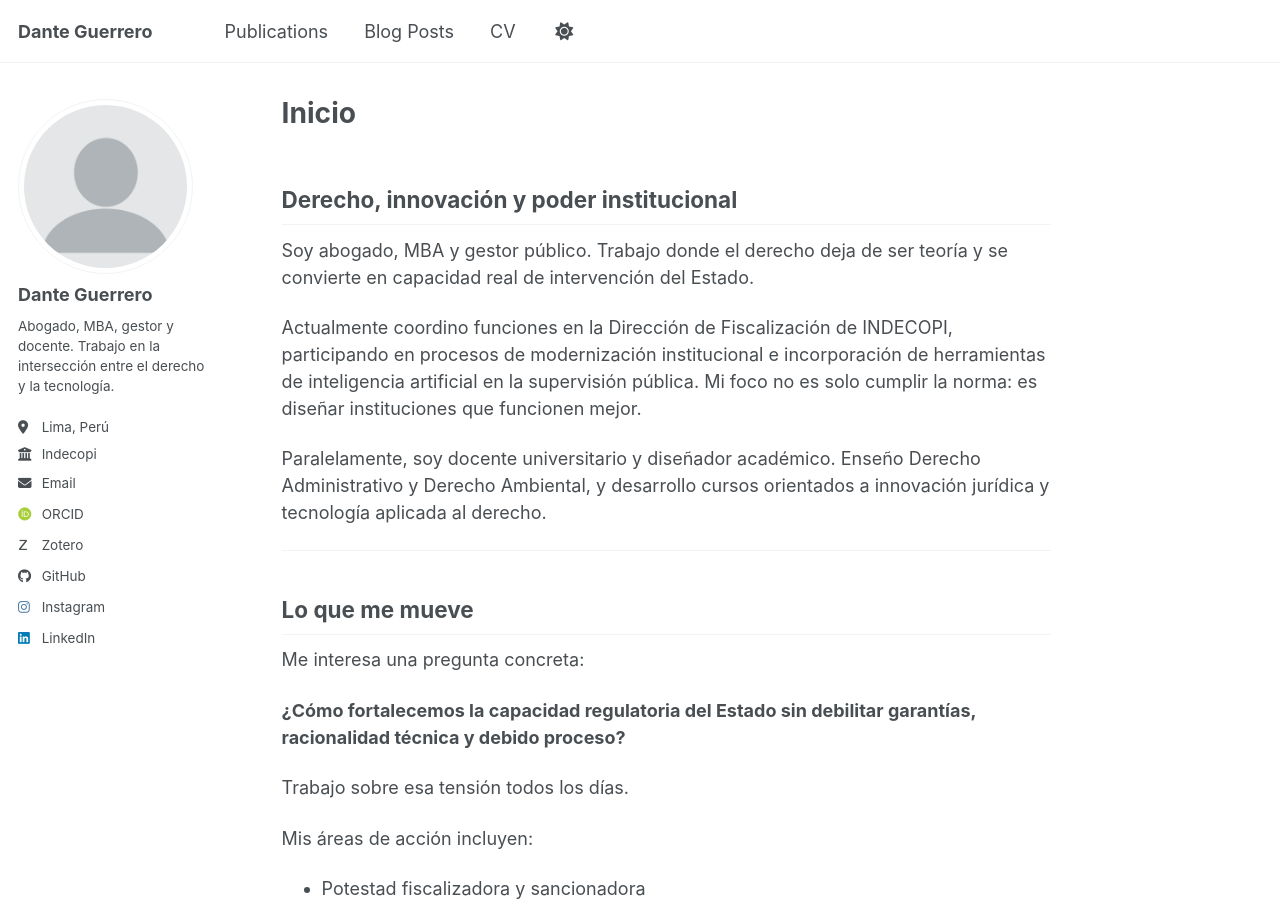
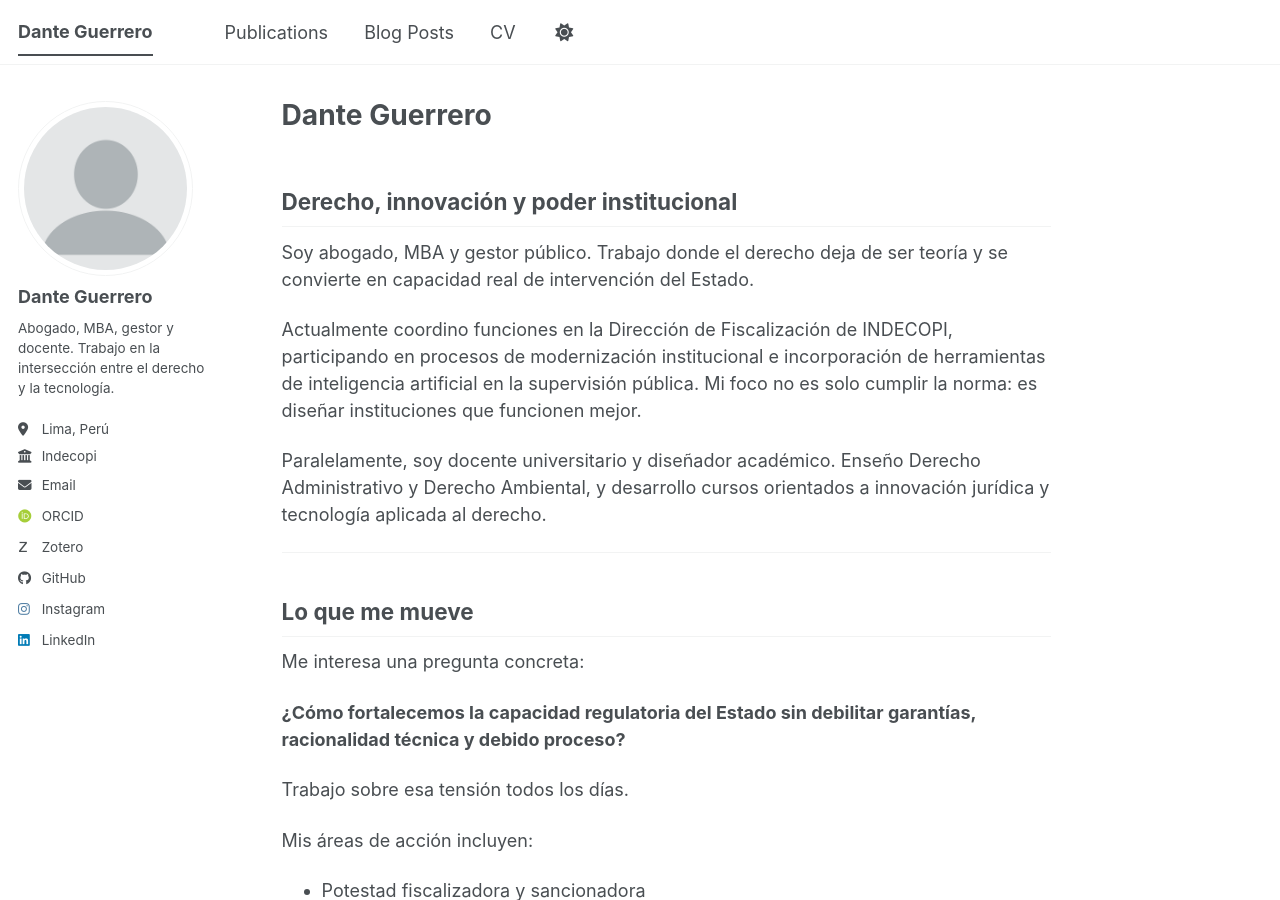
Before and after one commit to Dante-Guerrero/Dante-Guerrero.github.io, a Jekyll site: the page built from _pages/about.md, in a window 1280 px wide and 900 px high. Built offline with Jekyll 4.4.1, drawn with Linux system fonts in a browser that asks for light colours; some web fonts are replaced; a script bundle is joined from its source files by our own code; library files that are not in the unit come from our copies.

Commit message:
intento arreglar _pages/about.md, veamos

```diff
--- a/_pages/about.md
+++ b/_pages/about.md
@@ -1,8 +1,10 @@
 ---
-layout: single
+permalink: /
+title: "Dante Guerrero"
 author_profile: true
-permalink: /about/
-title: "Inicio"
+redirect_from:
+  - /about/
+  - /about.html
 ---
 
 ## Derecho, innovación y poder institucional
```
